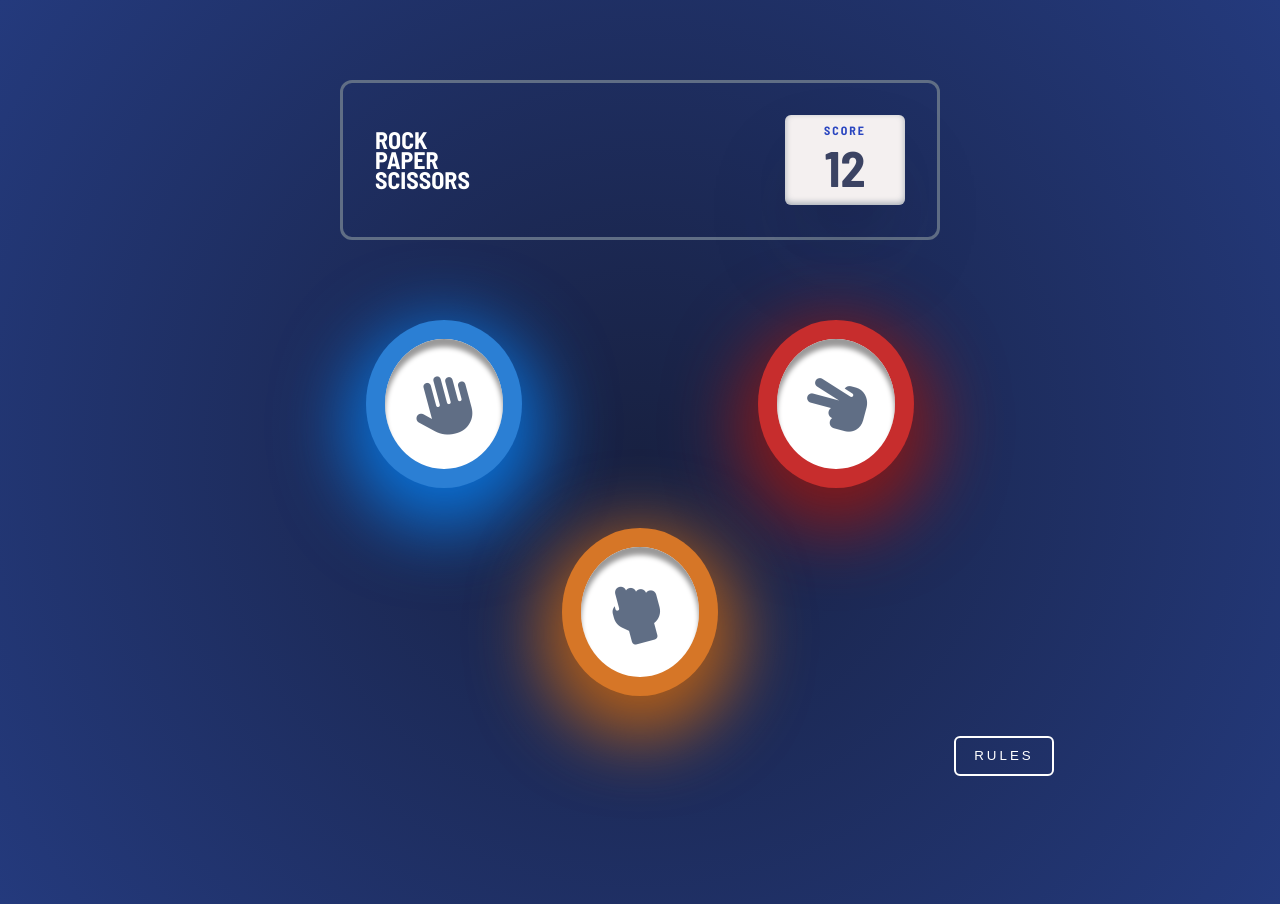
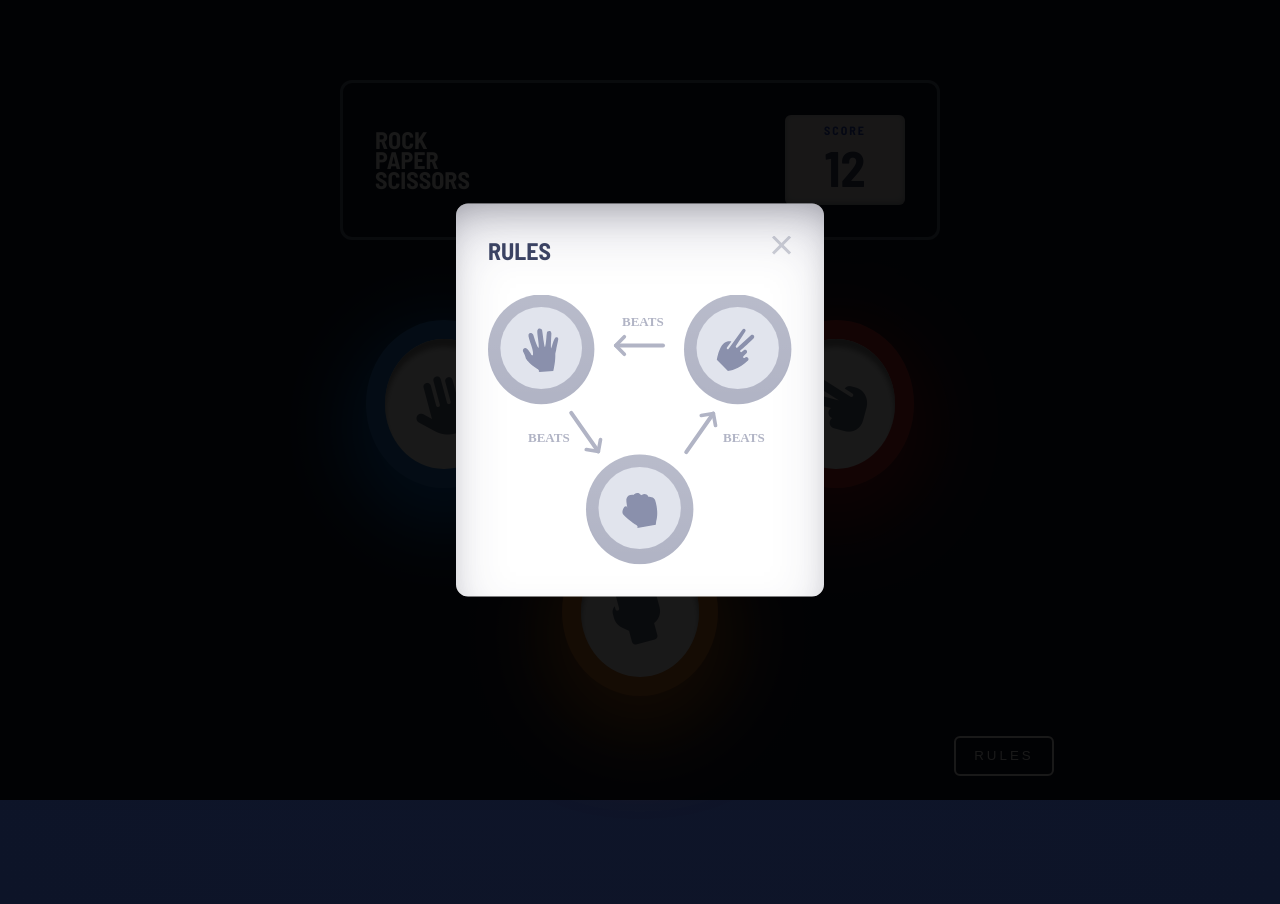
Before and after one commit to Grzegorz1992/Rock-paper-scissors, a website built with Vite: page src/index.html in a window 1280 px wide. Both pictures are taken after a click on the button "RULES". Built offline with nearby package versions, Linux system fonts and the light colour scheme.

Commit message:
added modal items in index.html and styled them in style.css. In main.js added two functions for show and close rules-modal.I also change background for body(i choose darkest colours)

```diff
--- a/src/index.html
+++ b/src/index.html
@@ -50,9 +50,15 @@
 				</div>
 				<button class="rules-btn">RULES</button>
 			</div>
+
+			<div class="modal-rules-box">
+				<div class="modal-items">
+					<h2 class="rules-title">RULES</h2>
+					<button class="close-modal-btn"></button>
+				</div>
+				<div class="rules-image"></div>
+			</div>
 		</main>
-
-
 		<script type="module" src="./main.js"></script>
 	</body>
 </html>
--- a/src/main.js
+++ b/src/main.js
@@ -1 +1,19 @@
-import './style.css'
+import "./style.css";
+
+const rulesBtn = document.querySelector(".rules-btn");
+const rulesModal = document.querySelector(".modal-rules-box");
+const closeModalBtn = document.querySelector(".close-modal-btn");
+const body = document.querySelector('body')
+
+const showModal = () => {
+	rulesModal.classList.add("active");
+    body.classList.add('modal-open')
+};
+
+const closeModal = () => {
+    rulesModal.classList.remove('active')
+    body.classList.remove('modal-open')
+}
+
+rulesBtn.addEventListener("click", showModal);
+closeModalBtn.addEventListener("click", closeModal);
--- a/src/style.css
+++ b/src/style.css
@@ -16,14 +16,20 @@ body {
 	justify-content: center;
 	align-items: center;
 	flex-direction: column;
-	background: rgb(24, 33, 66);
-	background: radial-gradient(
-		circle,
-		rgba(24, 33, 66, 1) 0%,
-		rgba(36, 58, 125, 1) 100%
-	);
+	background: radial-gradient(circle, rgb(15, 21, 41) 0%, rgb(13, 20, 40) 100%);
 	font-family: "Barlow Semi Condensed", sans-serif;
 	font-size: 1.6rem;
+}
+
+body.modal-open::before {
+	content: "";
+	position: fixed;
+	top: 0;
+	left: 0;
+	width: 100%;
+	height: 100%;
+	background: rgba(0, 0, 0, 0.9);
+	z-index: 1;
 }
 
 /* HEADER */
@@ -146,4 +152,50 @@ body {
 	border: 4px solid #fff;
 }
 
-/* RULES BUTTON AND MODAL */
+/* RULES MODAL */
+
+.modal-rules-box {
+	display: none;
+	flex-direction: column;
+	gap: 30px;
+	position: absolute;
+	top: 50%;
+	left: 50%;
+	transform: translate(-50%, -50%);
+	padding: 2em;
+	background-color: #fff;
+	border-radius: 12px;
+	box-shadow: rgba(50, 50, 93, 0.25) 0px 30px 60px -12px inset,
+		rgba(0, 0, 0, 0.3) 0px 18px 36px -18px inset;
+	z-index: 1000;
+}
+
+.active {
+	display: flex;
+}
+
+.rules-image {
+	background-image: url("../public/images/image-rules.svg");
+	width: 304px;
+	height: 270px;
+}
+
+.modal-items {
+	display: flex;
+	justify-content: space-between;
+}
+
+.rules-title {
+	color: hsl(229, 25%, 31%);
+}
+
+.close-modal-btn {
+	background: none;
+	background-image: url("../public/images/icon-close.svg");
+	width: 20px;
+	height: 20px;
+	border: none;
+	font-size: 2rem;
+	font-weight: bold;
+	cursor: pointer;
+}
```
